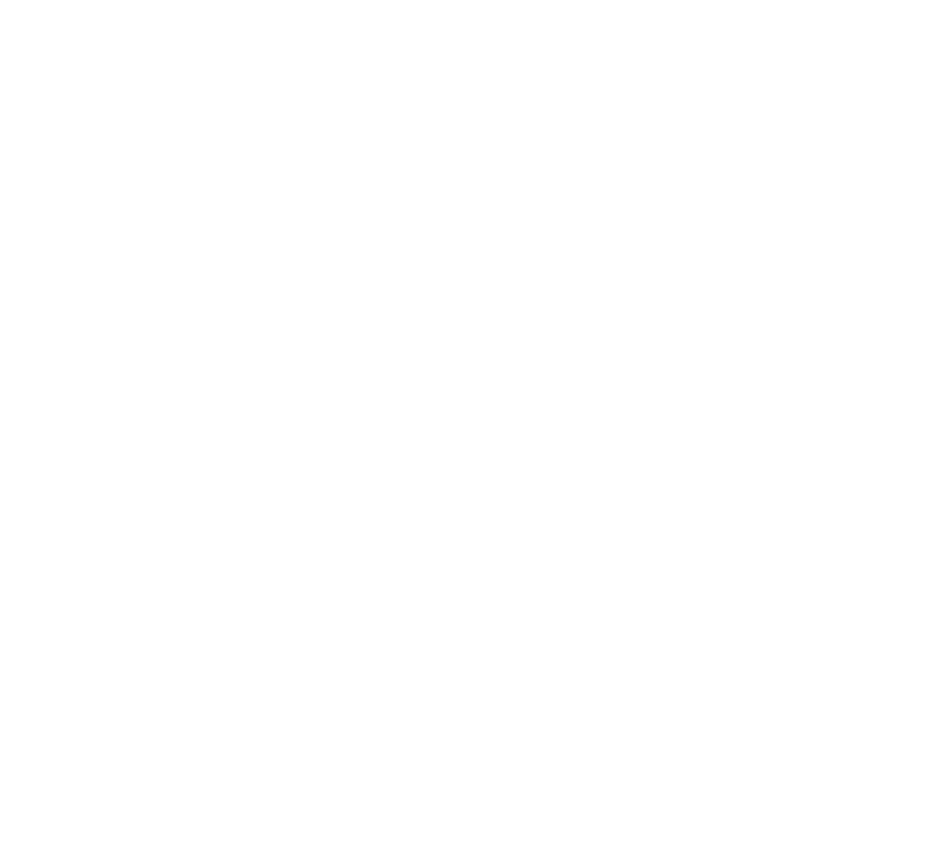
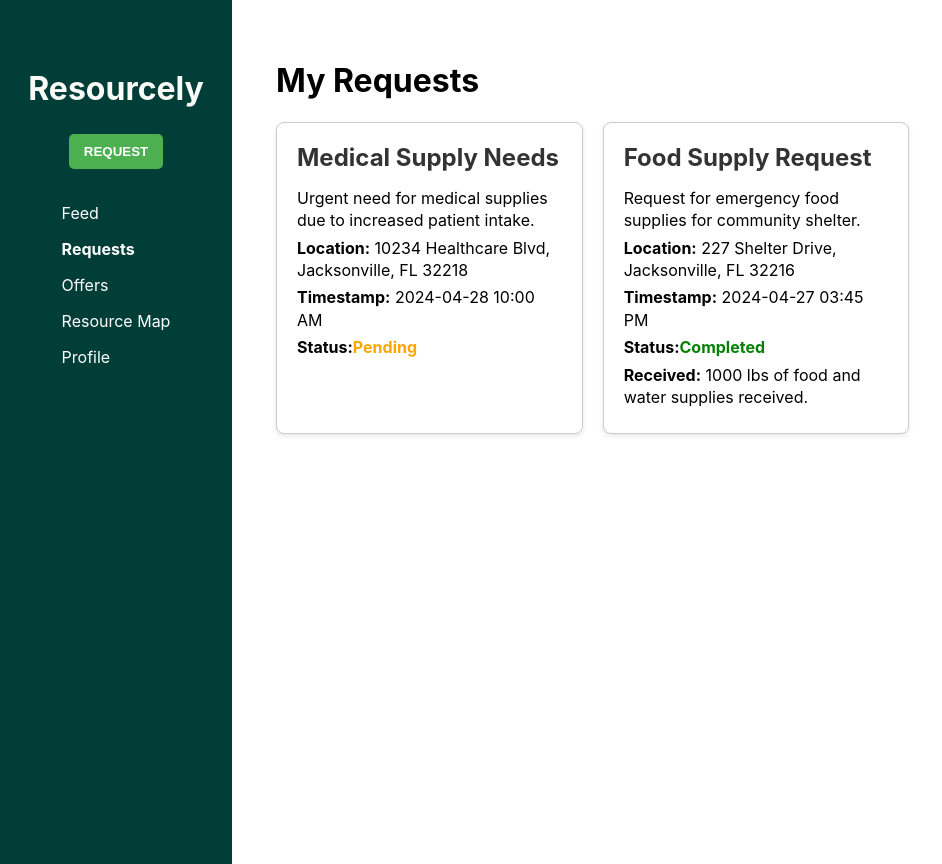
Before and after one commit to AnwarMP/Resourcely, a React (Create React App) app in the folder App/: page /requests in a window 1280 px wide. Before the commit this address had no page. Shown: the whole page, without its empty margins (0-942 px from the left). Before the commit the page ends 800 px from the top, so only its background shows below. Built offline with nearby package versions, Linux system fonts and the light colour scheme.

Commit message:
Added requests page

```diff
--- a/App/src/App.js
+++ b/App/src/App.js
@@ -6,6 +6,7 @@ import Signup from './pages/signup';
 import HomePage from './pages/homepage';
 import ResourceMap from './pages/resourcemap';
 import SidebarLayout from './pages/sidebarlayout';
+import Requests from './pages/requests.js';
 import './App.css';
 
 function App() {
@@ -16,6 +17,7 @@ function App() {
         <Route path="/signup" element={<Signup />} />
         <Route path="/home" element={<HomePage />} />
         <Route path="/map" element={<SidebarLayout><ResourceMap /></SidebarLayout>} />
+        <Route path="/requests" element={<SidebarLayout><Requests/></SidebarLayout>} />
         {/* Additional routes can be added here */}
       </Routes>
     </Router>
--- /dev/null
+++ b/App/src/pages/requests.js
@@ -0,0 +1,58 @@
+import React from 'react';
+import '../styles/requests.css'; // Ensure this CSS file is correctly linked for styling
+
+const Requests = () => {
+    // Sample data including 'received' information for completed requests
+    const userRequests = [
+        {
+            id: 1,
+            title: "Medical Supply Needs",
+            description: "Urgent need for medical supplies due to increased patient intake.",
+            timestamp: "2024-04-28 10:00 AM",
+            status: "Pending",
+            location: "10234 Healthcare Blvd, Jacksonville, FL 32218",
+            received: "" // No received info because it's pending
+        },
+        {
+            id: 2,
+            title: "Food Supply Request",
+            description: "Request for emergency food supplies for community shelter.",
+            timestamp: "2024-04-27 03:45 PM",
+            status: "Completed",
+            location: "227 Shelter Drive, Jacksonville, FL 32216",
+            received: "1000 lbs of food and water supplies received."
+        }
+    ];
+
+    return (
+        <div className="requests-container">
+            <h1>My Requests</h1>
+            <div className="cards-container">
+                {userRequests.map(request => (
+                    <RequestCard key={request.id} request={request} />
+                ))}
+            </div>
+        </div>
+    );
+};
+
+const RequestCard = ({ request }) => {
+    return (
+        <div className="card">
+            <h2>{request.title}</h2>
+            <p>{request.description}</p>
+            <p><strong>Location:</strong> {request.location}</p>
+            <p><strong>Timestamp:</strong> {request.timestamp}</p>
+            <p><strong>Status:</strong>
+                <span className={request.status === "Pending" ? "status-pending" : "status-completed"}>
+                    {request.status}
+                </span>
+            </p>
+            {request.status === "Completed" && request.received && (
+                <p><strong>Received:</strong> {request.received}</p>
+            )}
+        </div>
+    );
+};
+
+export default Requests;
--- /dev/null
+++ b/App/src/styles/requests.css
@@ -0,0 +1,42 @@
+.requests-container {
+    max-width: 960px;
+    margin: auto;
+    padding: 20px;
+}
+
+.cards-container {
+    display: grid;
+    grid-template-columns: repeat(auto-fill, minmax(300px, 1fr));
+    gap: 20px;
+}
+
+.card {
+    border: 1px solid #ccc;
+    border-radius: 8px;
+    padding: 20px;
+    box-shadow: 0 2px 5px rgba(0,0,0,0.1);
+    background-color: white;
+}
+
+.card h2 {
+    color: #333;
+    margin: 0;
+    padding-bottom: 10px;
+}
+
+.card p {
+    margin: 5px 0;
+    line-height: 1.4;
+}
+
+.status-pending, .status-completed {
+    font-weight: bold;
+}
+
+.status-pending {
+    color: orange;
+}
+
+.status-completed {
+    color: green;
+}
```
